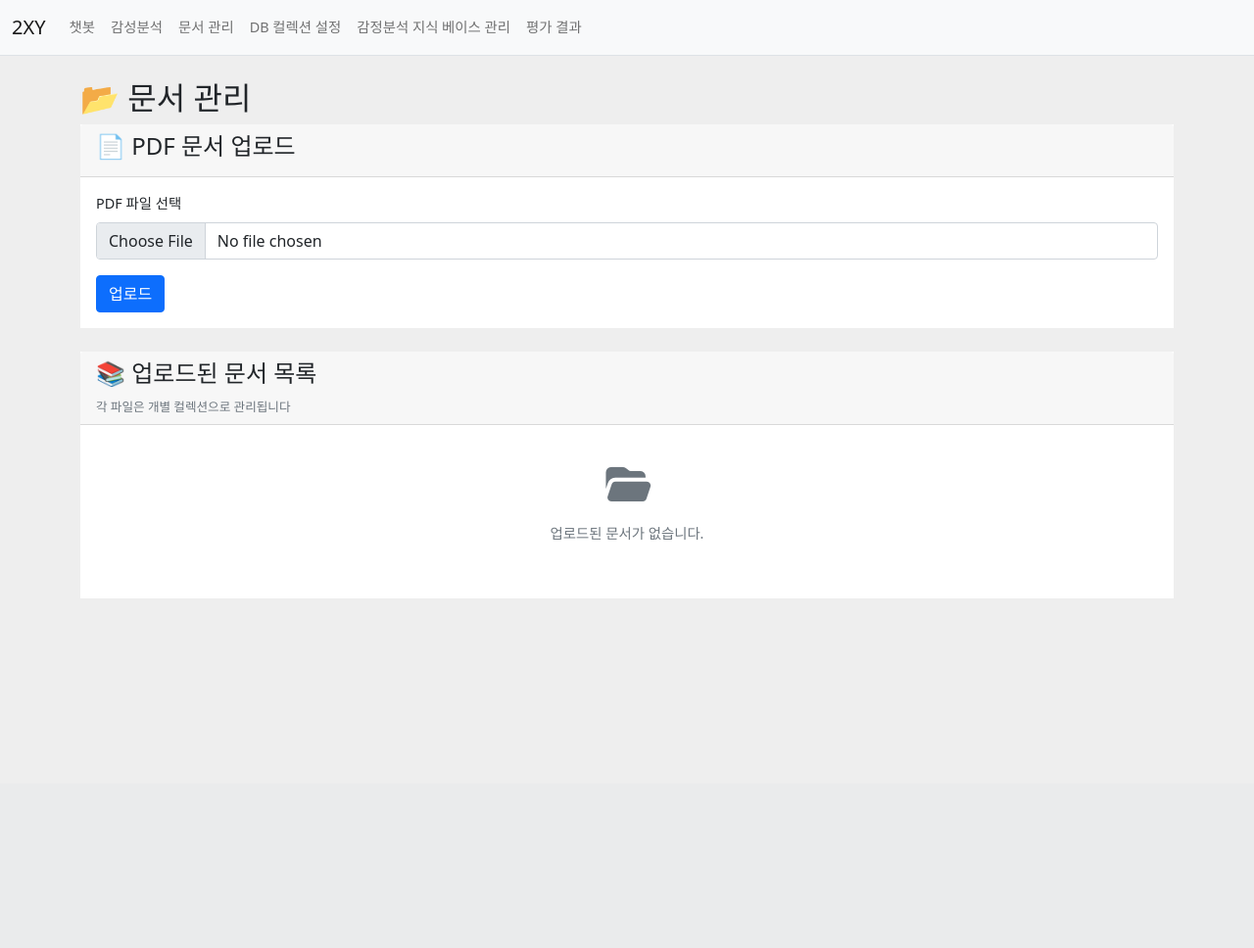
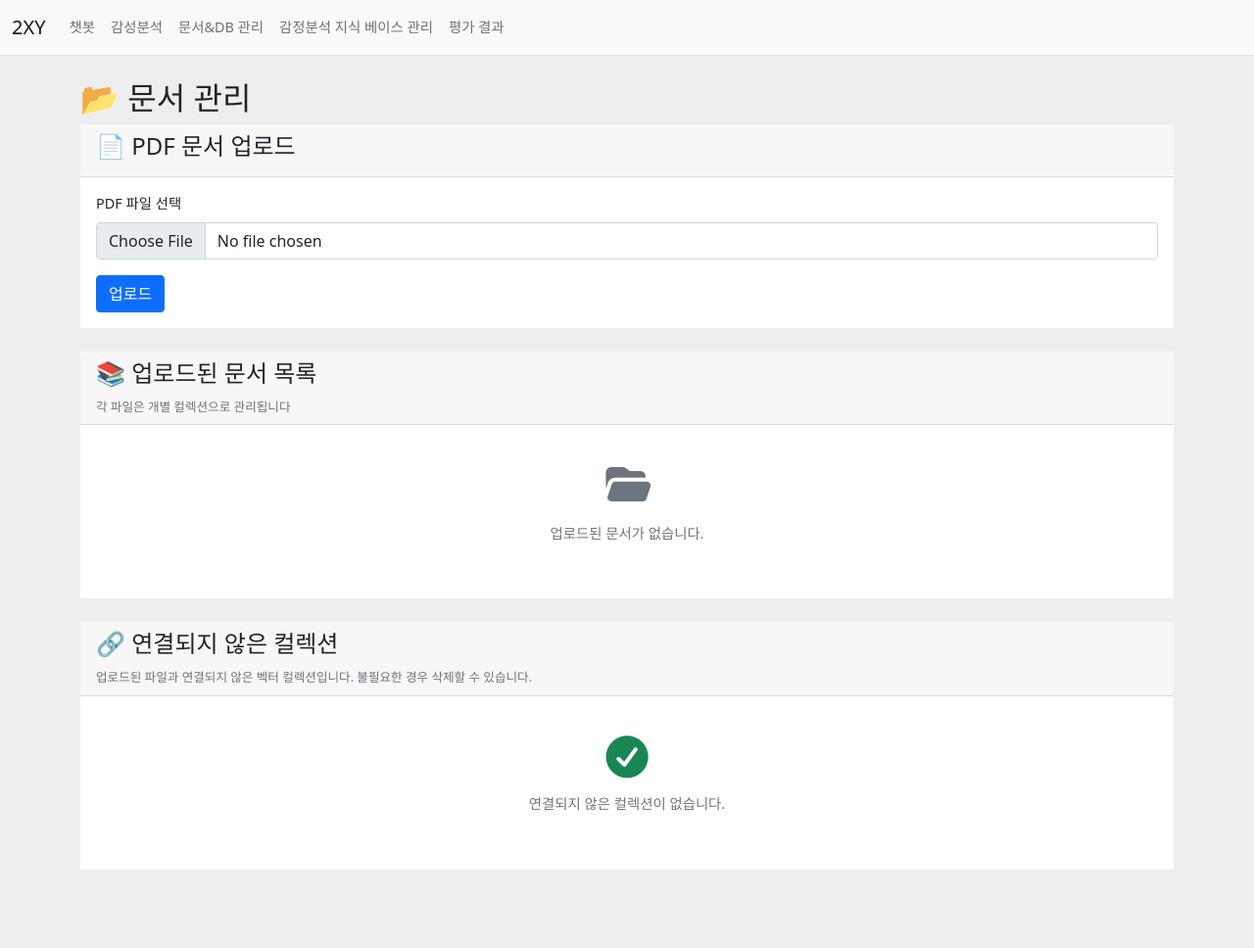
Before and after one commit to wd48/flask_pybo_pjt, a Flask app: page /chat/files in a window 1280 px wide. Shown: the whole page at 98% size. Before the commit the page ends 611 px from the top, so only its background shows below. Run offline with Flask 3, Linux system fonts and the light colour scheme; some libraries are stand-ins or nearby versions.

Commit message:
[rag] 감성분석 - 문서 및 DB 컬렉션 관리 엔드포인트 통합 - html 수정 - 지식베이스 검색 retriever 수정 (2->3개)

```diff
--- a/pybo/rag/pipeline.py
+++ b/pybo/rag/pipeline.py
@@ -81,7 +81,7 @@ def get_sentiment_chain(config: dict):
     )
 
     # 2. 지식 베이스를 검색하기 위한 Retriever 가져오기
-    retriever = vectorstore.get_kb_retriever(k=2) # 관련성 높은 2개 문서 검색
+    retriever = vectorstore.get_kb_retriever(k=3) # 관련성 높은 3개 문서 검색
 
     # 3. 새로운 RAG 프롬프트 템플릿
     sentiment_prompt = PromptTemplate(
--- a/pybo/rag/routes.py
+++ b/pybo/rag/routes.py
@@ -240,9 +240,6 @@ def summarize():
 # 파일 관리 페이지 및 업로드 기능
 @bp.route("/files", methods=['GET', 'POST'])
 def manage_files():
-    files = list_uploaded_pdfs()
-    collection_info = get_file_collection_info()
-    collection_names = get_collection_names()
     # PDF 파일 업로드 처리
     if request.method == 'POST':
         if 'pdf_file' not in request.files:
@@ -266,7 +263,33 @@ def manage_files():
         else:
             flash("PDF 파일만 업로드할 수 있습니다.")
         return redirect(url_for('rag.manage_files'))
-    return render_template('rag/manage_files.html', files=files, collection_info=collection_info, collection_names=collection_names)
+
+    # GET 요청 처리
+    files = list_uploaded_pdfs()
+    collection_info = get_file_collection_info()
+
+    # 파일과 연결된 컬렉션 정보 가공
+    collections_list = []
+    for filename, info in collection_info.items():
+        collections_list.append({
+            "name": info['collection_name'],
+            "count": info['document_count'],
+            "filename": filename
+        })
+
+    # 전체 컬렉션 이름 가져오기
+    all_collection_names = get_collection_names()
+
+    # 파일과 연결되지 않은 컬렉션 찾기
+    file_collection_names = {info['collection_name'] for info in collection_info.values()}
+    unlinked_collections = [name for name in all_collection_names if name not in file_collection_names]
+
+    return render_template('rag/manage_files.html',
+                           files=files,
+                           collection_info=collection_info,
+                           collections=collections_list,
+                           all_collection_names=all_collection_names,
+                           unlinked_collections=unlinked_collections)
 
 # 지식 베이스 관리 페이지
 @bp.route("/kb", methods=['GET', 'POST'])
@@ -310,6 +333,21 @@ def delete_file(filename):
         flash(f"삭제 중 오류가 발생했습니다: {str(e)}")
     return redirect(url_for('rag.manage_files'))
 
+# 컬렉션 삭제 엔드포인트
+@bp.route('/files/delete_collection/<collection_name>', methods=['POST'])
+def delete_collection(collection_name):
+    print(f"--- delete_collection() called for collection: {collection_name} ---")
+    try:
+        persistent_client = get_persistent_client()
+        if persistent_client:
+            persistent_client.delete_collection(name=collection_name)
+            print(f"--- Collection '{collection_name}' deleted successfully ---")
+            flash(f"컬렉션 '{collection_name}'이(가) 삭제되었습니다.")
+    except Exception as e:
+        print(f"--- Error deleting collection '{collection_name}': {e} ---")
+        flash(f"컬렉션 삭제 중 오류가 발생했습니다: {str(e)}")
+    return redirect(url_for('rag.manage_files'))
+
 # 지식 베이스 파일 삭제 엔드포인트, 2025-09-12 jylee
 @bp.route("/kb/delete/<filename>", methods=['POST'])
 def delete_kb_file(filename):
@@ -321,37 +359,6 @@ def delete_kb_file(filename):
     except Exception as e:
         flash(f"지식 베이스 파일 삭제 중 오류 발생: {e}")
     return redirect(url_for('rag.manage_kb'))
-
-# 설정 페이지 및 컬렉션 관리
-@bp.route('/settings')
-def settings():
-    # 파일과 연결된 컬렉션 정보 가져오기
-    collection_info = get_file_collection_info()
-    collections_list = []
-    for filename, info in collection_info.items():
-        collections_list.append({
-            "name": info['collection_name'],
-            "count": info['document_count'],
-            "filename": filename
-        })
-
-    # 전체 컬렉션 이름 가져오기
-    all_collection_names = get_collection_names()
-    return render_template('rag/settings.html', collections=collections_list, all_collection_names=all_collection_names)
-
-@bp.route('/settings/delete/<collection_name>', methods=['POST'])
-def delete_setting_collection(collection_name):
-    print(f"--- delete_setting_collection() called for collection: {collection_name} ---")
-    try:
-        persistent_client = get_persistent_client()
-        if persistent_client:
-            persistent_client.delete_collection(name=collection_name)
-            print(f"--- Collection '{collection_name}' deleted successfully ---")
-            flash(f"컬렉션 '{collection_name}'이(가) 삭제되었습니다.")
-    except Exception as e:
-        print(f"--- Error deleting collection '{collection_name}': {e} ---")
-        flash(f"컬렉션 삭제 중 오류가 발생했습니다: {str(e)}")
-    return redirect(url_for('rag.settings'))
 
 # 감성 분석 페이지 및 기능
 @bp.route("/sentiment_analysis", methods=['GET'])
--- a/pybo/templates/navbar.html
+++ b/pybo/templates/navbar.html
@@ -41,10 +41,7 @@
                     <a class="nav-link" href="{{ url_for('rag.sentiment_analysis') }}">감성분석</a>
                 </li>
                 <li class="nav-item">
-                    <a class="nav-link" href="{{ url_for('rag.manage_files') }}">문서 관리</a>
-                </li>
-                <li class="nav-item">
-                    <a class="nav-link" href="{{ url_for('rag.settings') }}">DB 컬렉션 설정</a>
+                    <a class="nav-link" href="{{ url_for('rag.manage_files') }}">문서&DB 관리</a>
                 </li>
                 <li class="nav-item">
                     <a class="nav-link" href="{{ url_for('rag.manage_kb') }}">감정분석 지식 베이스 관리</a>
--- a/pybo/templates/rag/manage_files.html
+++ b/pybo/templates/rag/manage_files.html
@@ -43,6 +43,7 @@
                 <th>파일명</th>
                 <th>컬렉션명</th>
                 <th>청크 수</th>
+                <th>관리</th>
               </tr>
             </thead>
             <tbody>
@@ -66,6 +67,11 @@
                       <span class="badge bg-secondary">0개</span>
                     {% endif %}
                   </td>
+                  <td>
+                    <form action="{{ url_for('rag.delete_file', filename=file) }}" method="post" onsubmit="return confirm('\'{{ file }}\' 파일과 관련 데이터를 삭제하시겠습니까?');">
+                      <button type="submit" class="btn btn-danger btn-sm">삭제</button>
+                    </form>
+                  </td>
                 </tr>
               {% endfor %}
             </tbody>
@@ -75,6 +81,48 @@
         <div class="text-center text-muted py-4">
           <i class="fas fa-folder-open fa-3x mb-3"></i>
           <p>업로드된 문서가 없습니다.</p>
+        </div>
+      {% endif %}
+    </div>
+  </div>
+
+  <!-- 연결되지 않은 컬렉션 목록 -->
+  <div class="card mt-4">
+    <div class="card-header">
+        <h4>🔗 연결되지 않은 컬렉션</h4>
+        <small class="text-muted">업로드된 파일과 연결되지 않은 벡터 컬렉션입니다. 불필요한 경우 삭제할 수 있습니다.</small>
+    </div>
+    <div class="card-body">
+      {% if unlinked_collections %}
+        <div class="table-responsive">
+          <table class="table table-striped">
+            <thead>
+              <tr>
+                <th>컬렉션명</th>
+                <th>관리</th>
+              </tr>
+            </thead>
+            <tbody>
+              {% for collection_name in unlinked_collections %}
+                <tr>
+                  <td>
+                    <i class="fas fa-database text-secondary"></i>
+                    <small class="text-muted">{{ collection_name }}</small>
+                  </td>
+                  <td>
+                    <form action="{{ url_for('rag.delete_collection', collection_name=collection_name) }}" method="post" onsubmit="return confirm('\'{{ collection_name }}\' 컬렉션을 삭제하시겠습니까?');">
+                      <button type="submit" class="btn btn-warning btn-sm">삭제</button>
+                    </form>
+                  </td>
+                </tr>
+              {% endfor %}
+            </tbody>
+          </table>
+        </div>
+      {% else %}
+        <div class="text-center text-muted py-4">
+          <i class="fas fa-check-circle fa-3x mb-3 text-success"></i>
+          <p>연결되지 않은 컬렉션이 없습니다.</p>
         </div>
       {% endif %}
     </div>
```
